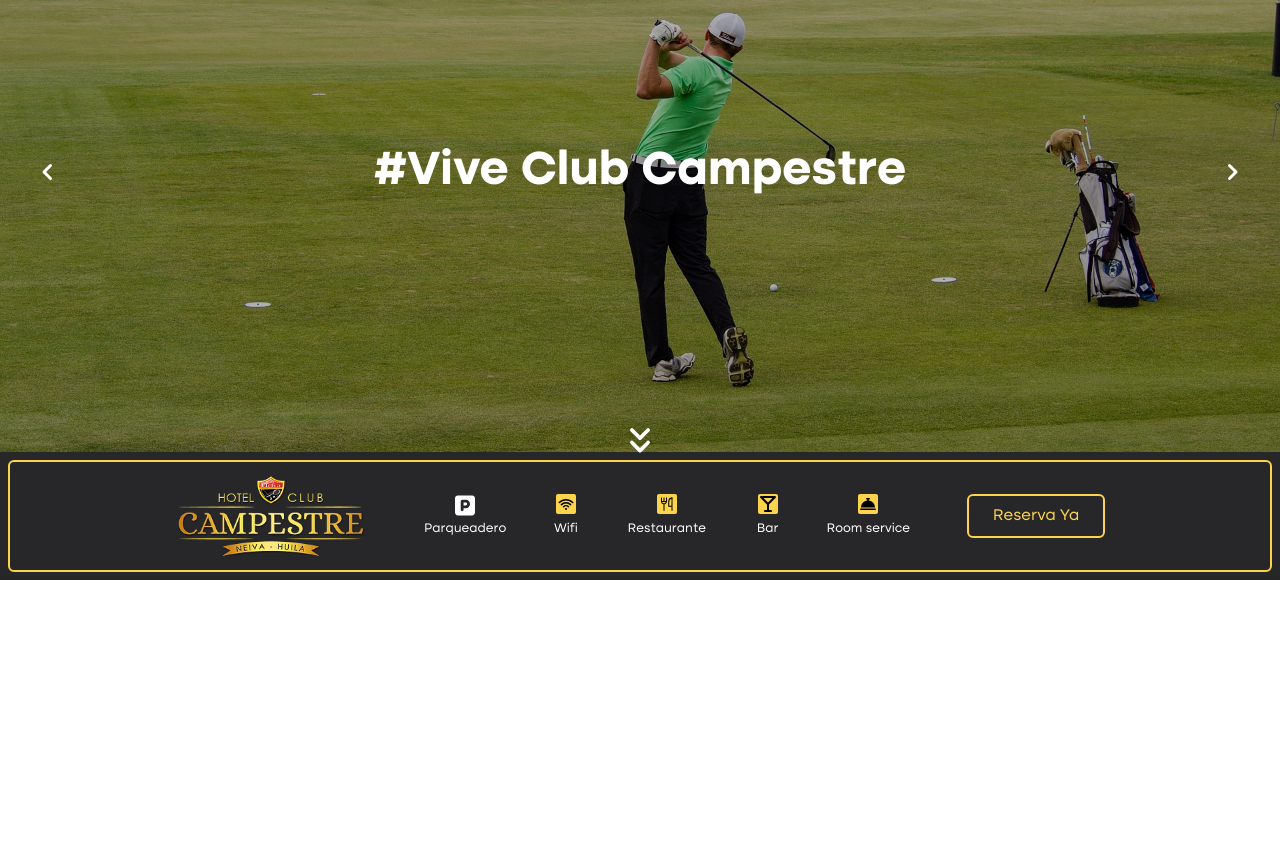
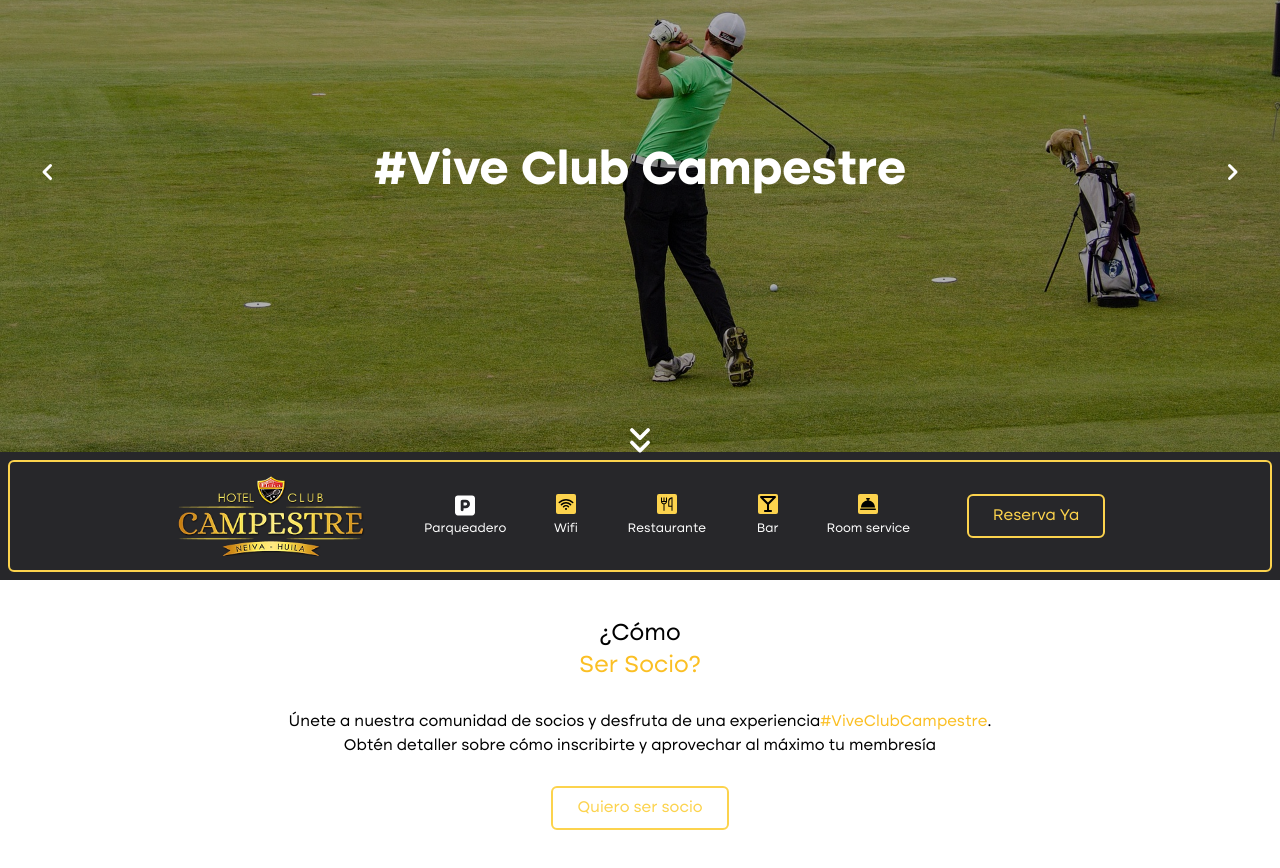
Before and after one commit to cesarnarvaez2405/Club_Campestre, a React (Vite) app in the folder front/: page / in a window 1280 px wide. Shown: the part 188-1056 px from the top of the page. Before the commit the page ends 800 px from the top, so only its background shows below. Built offline with nearby package versions, Linux system fonts and the light colour scheme.

Commit message:
🧪Feat (Home): Se agrega el banner para ser socio sin redirecion

```diff
--- /dev/null
+++ b/front/src/components/BannerSerSocio.jsx
@@ -0,0 +1,25 @@
+import React from "react";
+
+export const BannerSerSocio = () => {
+  return (
+    <>
+      <div className="flex justify-center items-center h-full flex-col gap-7 ">
+        <div className=" text-2xl flex justify-center items-center flex-col font-AltoneNormal">
+          <span>¿Cómo</span>
+          <span className=" text-amber-400"> Ser Socio?</span>
+        </div>
+        <div className=" font-AltoneNormal">
+          <p className=" text-center">
+            Únete a nuestra comunidad de socios y desfruta de una experiencia
+            <span className=" text-amber-400">#ViveClubCampestre</span>. <br />
+            Obtén detaller sobre cómo inscribirte y aprovechar al máximo tu
+            membresía
+          </p>
+        </div>
+        <button className=" border-2 border-amber-300 px-6 py-2 rounded-md text-amber-300 font-AltoneNormal hover:scale-110 transition-all ease-in-out duration-150 hover:border-white hover:bg-black hover:shadow-lg hover:shadow-amber-300">
+          Quiero ser socio
+        </button>
+      </div>
+    </>
+  );
+};
--- a/front/src/views/Home/Index.jsx
+++ b/front/src/views/Home/Index.jsx
@@ -1,14 +1,16 @@
 import React from "react";
 import { BannerCampestre } from "./components/bannerCampestre";
 import { BannerHotel } from "./components/bannerHotel";
+import { BannerSerSocio } from "../../components/BannerSerSocio";
 
 export const Home = () => {
   return (
     <>
       <div className=" w-screen h-screen">
         <BannerCampestre />
-        <div>
-          <BannerHotel />
+        <BannerHotel />
+        <div className=" w-full 2xl:h-[20rem] h-[18rem] bg-white ">
+          <BannerSerSocio />
         </div>
       </div>
     </>
--- a/front/src/views/Home/components/bannerCampestre.jsx
+++ b/front/src/views/Home/components/bannerCampestre.jsx
@@ -40,7 +40,7 @@ export const BannerCampestre = () => {
   return (
     <>
       <div className=" w-full 2xl:h-[50rem] xl:h-[40rem] lg:h-[40rem] bg-slate-600 z-10 flex top-0">
-        <div className=" w-full h-full absolute z-20">
+        <div className=" w-full h-full block z-20">
           <div
             className="bg-center bg-no-repeat bg-cover 2xl:h-[50rem] xl:h-[40rem] h-[40rem] brightness-[0.7] "
             style={{
--- a/front/src/views/Home/components/bannerHotel.jsx
+++ b/front/src/views/Home/components/bannerHotel.jsx
@@ -5,7 +5,7 @@ import { WifiIcon } from "@heroicons/react/16/solid";
 export const BannerHotel = () => {
   return (
     <>
-      <div className=" w-full 2xl:h-[147px] h-[128px] bg-zinc-800 p-2 ">
+      <div className=" w-full 2xl:h-[147px] h-[128px] bg-zinc-800 p-2 z-40 ">
         <div className=" w-full h-full border-2 rounded-md border-amber-300 flex flex-row justify-center items-center gap-12">
           <div
             className=" w-[12rem] h-[5rem] bg-center bg-no-repeat bg-cover"
@@ -94,7 +94,7 @@ export const BannerHotel = () => {
             </div>
           </div>
           <div>
-            <button className=" border-2 border-amber-300 px-6 py-2 rounded-md text-amber-300 font-AltoneNormal">
+            <button className=" border-2 border-amber-300 px-6 py-2 rounded-md text-amber-300 font-AltoneNormal hover:scale-110 transition-all ease-in-out duration-150">
               Reserva Ya
             </button>
           </div>
```
